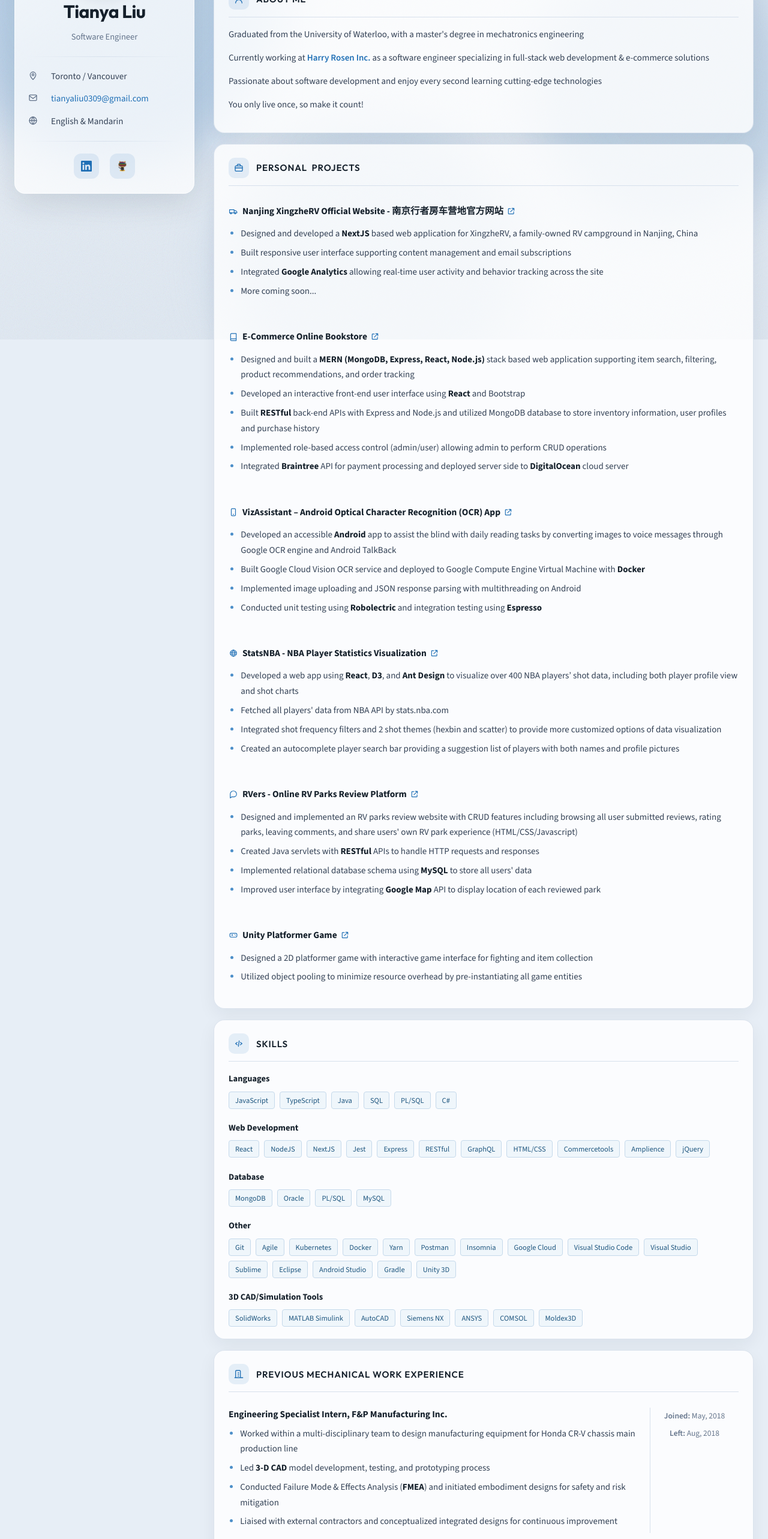
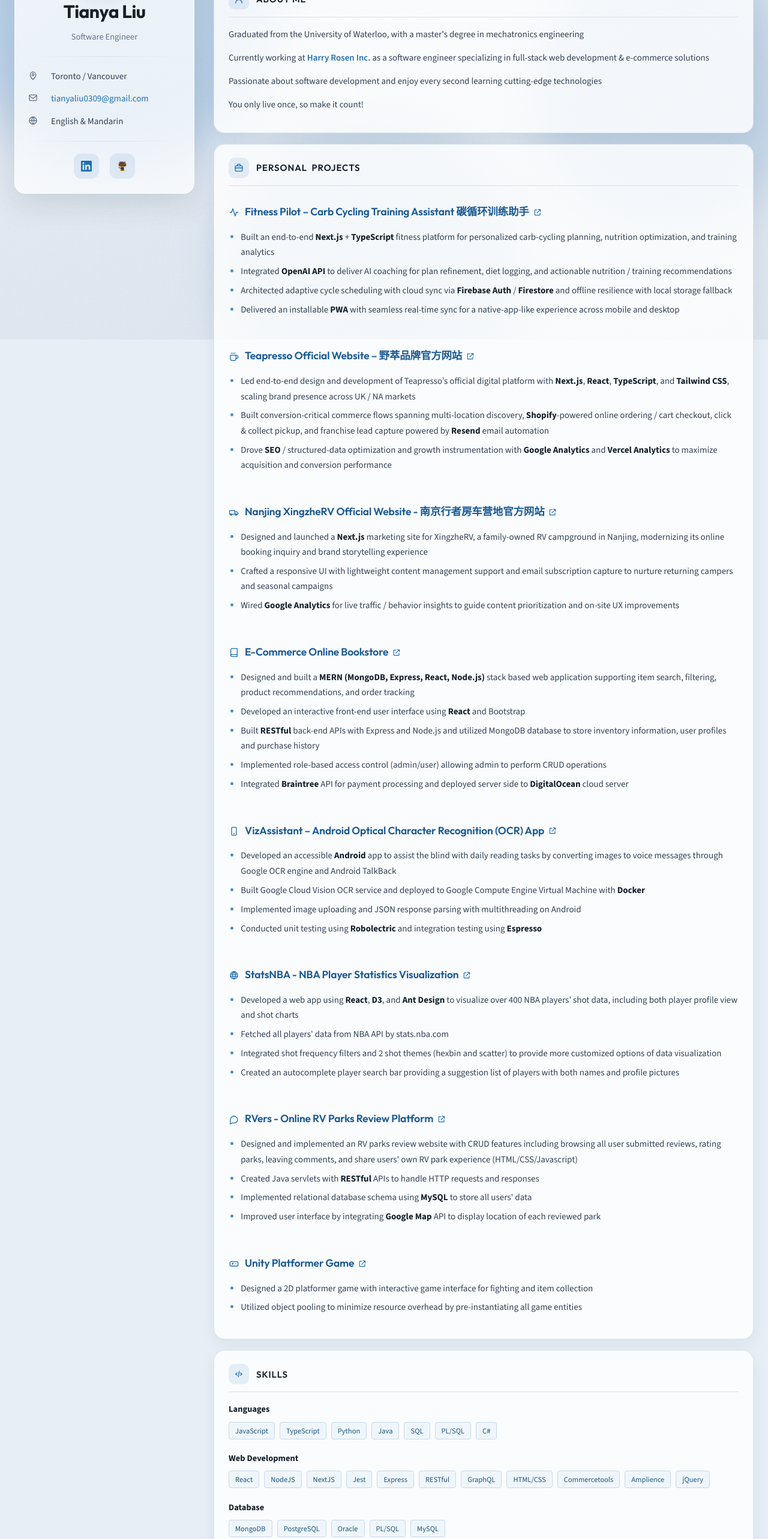
Before and after one commit to tianyaliu95/personal-website, a Next.js app: page / in a window 1280 px wide. Shown: the part 234-2800 px from the top of the page at 60% size. Built offline with nearby package versions, Linux system fonts and the light colour scheme.

Commit message:
ui update

```diff
--- a/components/icons.js
+++ b/components/icons.js
@@ -100,6 +100,18 @@
       <path d="M1 8h13v9H1zM14 11h5l3 3v3h-8v-6zM5 20a2 2 0 1 0 0-4 2 2 0 0 0 0 4zM17 20a2 2 0 1 0 0-4 2 2 0 0 0 0 4z" />
     </Icon>
   ),
+  activity: (
+    <Icon>
+      <path d="M22 12h-4l-3 9L9 3l-3 9H2" />
+    </Icon>
+  ),
+  coffee: (
+    <Icon>
+      <path d="M17 8h1a4 4 0 1 1 0 8h-1" />
+      <path d="M3 8h14v9a4 4 0 0 1-4 4H7a4 4 0 0 1-4-4V8z" />
+      <path d="M6 2v2M10 2v2M14 2v2" />
+    </Icon>
+  ),
   bookOpen: (
     <Icon>
       <path d="M4 19.5A2.5 2.5 0 0 1 6.5 17H20" />
--- a/components/sections/ProjectsSection.js
+++ b/components/sections/ProjectsSection.js
@@ -7,6 +7,54 @@
   return (
     <Section icon={icons.briefcase} title={<>Personal &nbsp;Projects</>}>
       <Project
+        id="fitness-pilot"
+        href="https://fitness-pilot.vercel.app"
+        icon={icons.activity}
+        title="Fitness Pilot – Carb Cycling Training Assistant 碳循环训练助手"
+        onClick={() => track('FITNESS_PILOT_VIEW')}
+      >
+        <li>
+          Built an end-to-end <b>Next.js</b> + <b>TypeScript</b> fitness platform for personalized carb-cycling
+          planning, nutrition optimization, and training analytics
+        </li>
+        <li>
+          Integrated <b>OpenAI API</b> to deliver AI coaching for plan refinement, diet logging,
+          and actionable nutrition / training recommendations
+        </li>
+        <li>
+          Architected adaptive cycle scheduling with cloud sync via <b>Firebase Auth</b> / <b>Firestore</b>
+          {' '}and offline resilience with local storage fallback
+        </li>
+
+        <li>
+          Delivered an installable <b>PWA</b> with seamless real-time sync for a native-app-like
+          experience across mobile and desktop
+        </li>
+      </Project>
+
+      <Project
+        id="teapresso"
+        href="https://tea-presso.com"
+        icon={icons.coffee}
+        title="Teapresso Official Website – 野萃品牌官方网站"
+        onClick={() => track('TEAPRESSO_VIEW')}
+      >
+        <li>
+          Led end-to-end design and development of Teapresso’s official digital platform with <b>Next.js</b>, <b>React</b>,{' '}
+          <b>TypeScript</b>, and <b>Tailwind CSS</b>, scaling brand presence across UK / NA markets
+        </li>
+        <li>
+          Built conversion-critical commerce flows spanning multi-location discovery, <b>Shopify</b>-powered online
+          ordering / cart checkout, click &amp; collect pickup, and franchise lead capture powered by <b>Resend</b>
+          {' '}email automation
+        </li>
+        <li>
+          Drove <b>SEO</b> / structured-data optimization and growth instrumentation with <b>Google Analytics</b> and{' '}
+          <b>Vercel Analytics</b> to maximize acquisition and conversion performance
+        </li>
+      </Project>
+
+      <Project
         id="xingzhefangche"
         href="https://xingzhefangche.com"
         icon={icons.truck}
@@ -14,17 +62,17 @@
         onClick={() => track('XINGZHEFANGCHE_VIEW')}
       >
         <li>
-          Designed and developed a <b>NextJS</b> based web application for
-          XingzheRV, a family-owned RV campground in Nanjing, China
+          Designed and launched a <b>Next.js</b> marketing site for XingzheRV, a family-owned RV campground
+          in Nanjing, modernizing its online booking inquiry and brand storytelling experience
         </li>
         <li>
-          Built responsive user interface supporting content management and
-          email subscriptions
+          Crafted a responsive UI with lightweight content management support and email subscription
+          capture to nurture returning campers and seasonal campaigns
         </li>
         <li>
-          Integrated <b>Google Analytics</b> allowing real-time user activity and behavior tracking across the site
+          Wired <b>Google Analytics</b> for live traffic / behavior insights to guide content prioritization
+          and on-site UX improvements
         </li>
-        <li>More coming soon...</li>
       </Project>
 
       <Project
--- a/components/sections/SkillsSection.js
+++ b/components/sections/SkillsSection.js
@@ -5,7 +5,7 @@
 const skillGroups = [
   {
     label: 'Languages',
-    tags: ['JavaScript', 'TypeScript', 'Java', 'SQL', 'PL/SQL', 'C#'],
+    tags: ['JavaScript', 'TypeScript', 'Python', 'Java', 'SQL', 'PL/SQL', 'C#'],
   },
   {
     label: 'Web Development',
@@ -16,7 +16,7 @@
   },
   {
     label: 'Database',
-    tags: ['MongoDB', 'Oracle', 'PL/SQL', 'MySQL'],
+    tags: ['MongoDB', 'PostgreSQL', 'Oracle', 'PL/SQL', 'MySQL'],
   },
   {
     label: 'Other',
--- a/styles/globals.css
+++ b/styles/globals.css
@@ -560,8 +560,8 @@
 }
 
 .project:hover {
-  border-color: rgba(31, 111, 181, 0.18);
-  background: rgba(255, 255, 255, 0.55);
+  border-color: rgba(31, 111, 181, 0.2);
+  background: rgba(31, 111, 181, 0.07);
 }
 
 .project:last-child {
@@ -571,33 +571,30 @@
 .project-link {
   display: inline-flex;
   align-items: flex-start;
-  gap: 8px;
+  gap: 10px;
   max-width: 100%;
-  font-size: 15.5px;
-  color: var(--ink);
-  padding-bottom: 3px;
-  line-height: 1.45;
+  font-family: var(--font-display);
+  font-size: 17.5px;
+  color: #1a5a94;
+  padding-bottom: 4px;
+  line-height: 1.4;
+  letter-spacing: -0.01em;
   position: relative;
   z-index: 1;
 }
 
 .project-link > svg {
-  width: 14px;
-  height: 14px;
+  width: 16px;
+  height: 16px;
   flex-shrink: 0;
   color: var(--accent);
-  margin-top: 0.28em;
-  transition: transform 0.3s var(--ease-out);
-}
-
-.project:hover .project-link > svg {
-  transform: translateX(2px) scale(1.08);
+  margin-top: 0.3em;
 }
 
 .project-link strong {
   position: relative;
-  font-weight: 700;
-  color: var(--ink);
+  font-weight: 600;
+  color: #1a5a94;
   min-width: 0;
   overflow-wrap: anywhere;
 }
@@ -605,12 +602,7 @@
 .project-external {
   display: inline-block;
   margin-left: 0.4em;
-  vertical-align: -0.12em;
-  transition: transform 0.3s var(--ease-out);
-}
-
-.project:hover .project-external {
-  transform: translate(2px, -2px);
+  vertical-align: -0.1em;
 }
 
 .project-external svg {
@@ -627,13 +619,17 @@
   bottom: -2px;
   width: 0;
   height: 1px;
-  background: var(--ink);
+  background: #1a5a94;
   transition: width 0.3s ease, left 0.3s ease;
   opacity: 0;
 }
 
 .project-link:hover {
-  color: var(--ink);
+  color: #154a7a;
+}
+
+.project-link:hover strong {
+  color: #154a7a;
 }
 
 .project-link:hover strong::after {
@@ -643,9 +639,10 @@
 }
 
 .project ul {
-  margin-top: 0.6rem;
+  margin-top: 0.75rem;
   color: var(--ink-soft);
   font-size: var(--fs-body);
+  line-height: 1.7;
   position: relative;
   z-index: 1;
 }
@@ -711,18 +708,18 @@
   display: grid;
   grid-template-columns: minmax(0, 1fr) 148px;
   gap: 18px;
-  margin-bottom: 1.35rem;
-  padding: 10px 12px;
-  margin-left: -12px;
-  margin-right: -12px;
-  border-radius: 12px;
-  border-bottom: 1px solid transparent;
-  transition: background 0.25s ease, transform 0.25s ease;
+  margin-bottom: 1.1rem;
+  padding: 14px 14px 12px;
+  margin-left: -14px;
+  margin-right: -14px;
+  border-radius: 14px;
+  border: 1px solid transparent;
+  transition: border-color 0.25s ease, background 0.25s ease;
 }
 
 .entry:hover {
-  background: rgba(31, 111, 181, 0.04);
-  transform: translateX(2px);
+  border-color: rgba(31, 111, 181, 0.2);
+  background: rgba(31, 111, 181, 0.07);
 }
 
 .entry:last-child {
```
